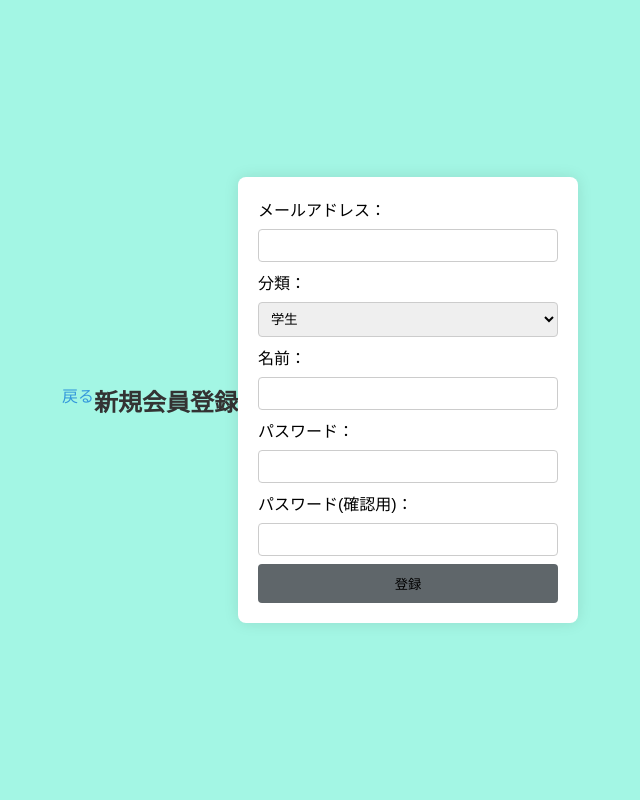
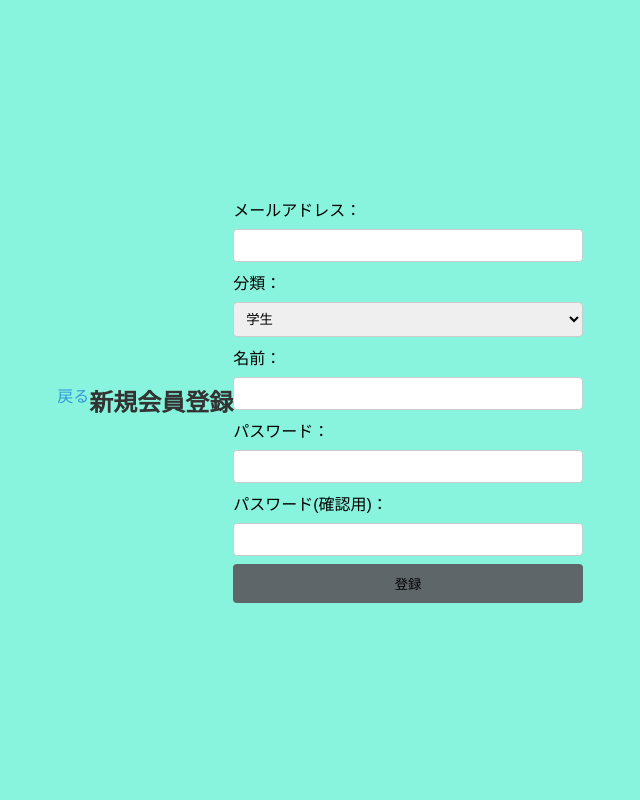
Before and after one commit to Raratina956/-, a PHP site: page /Sign-up-input.php in a window 1280 px wide. Shown: the whole page, without its empty margins (320-960 px from the left). Run offline with PHP 8.4, Linux system fonts and the light colour scheme.

Commit message:
ログイン

```diff
--- a/src/css/sign-up-input.css
+++ b/src/css/sign-up-input.css
@@ -1,7 +1,7 @@
 /* General Styles */
 body {
     font-family: Arial, sans-serif;
-    background-color: #a3f6e4;
+    background-color: #88f4dd;
     margin: 0;
     padding: 0;
     display: flex;
@@ -10,13 +10,13 @@ body {
     height: 100vh;
 }
 
-form {
+/* form {
     background-color: #fff;
     padding: 20px;
     border-radius: 8px;
     box-shadow: 0 0 15px rgba(0, 0, 0, 0.1);
     width: 300px;
-}
+} */
 
 h2 {
     text-align: center;
```
